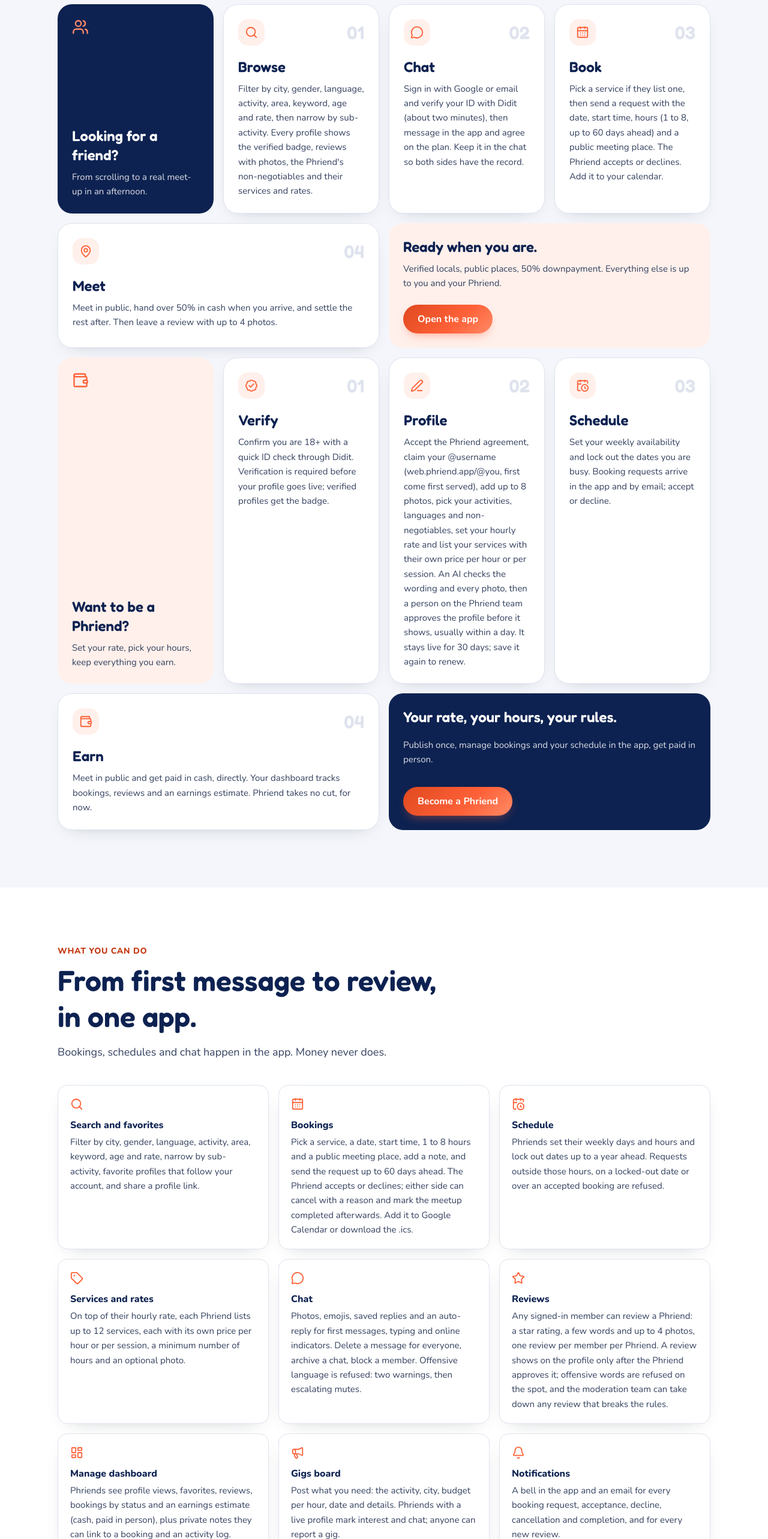
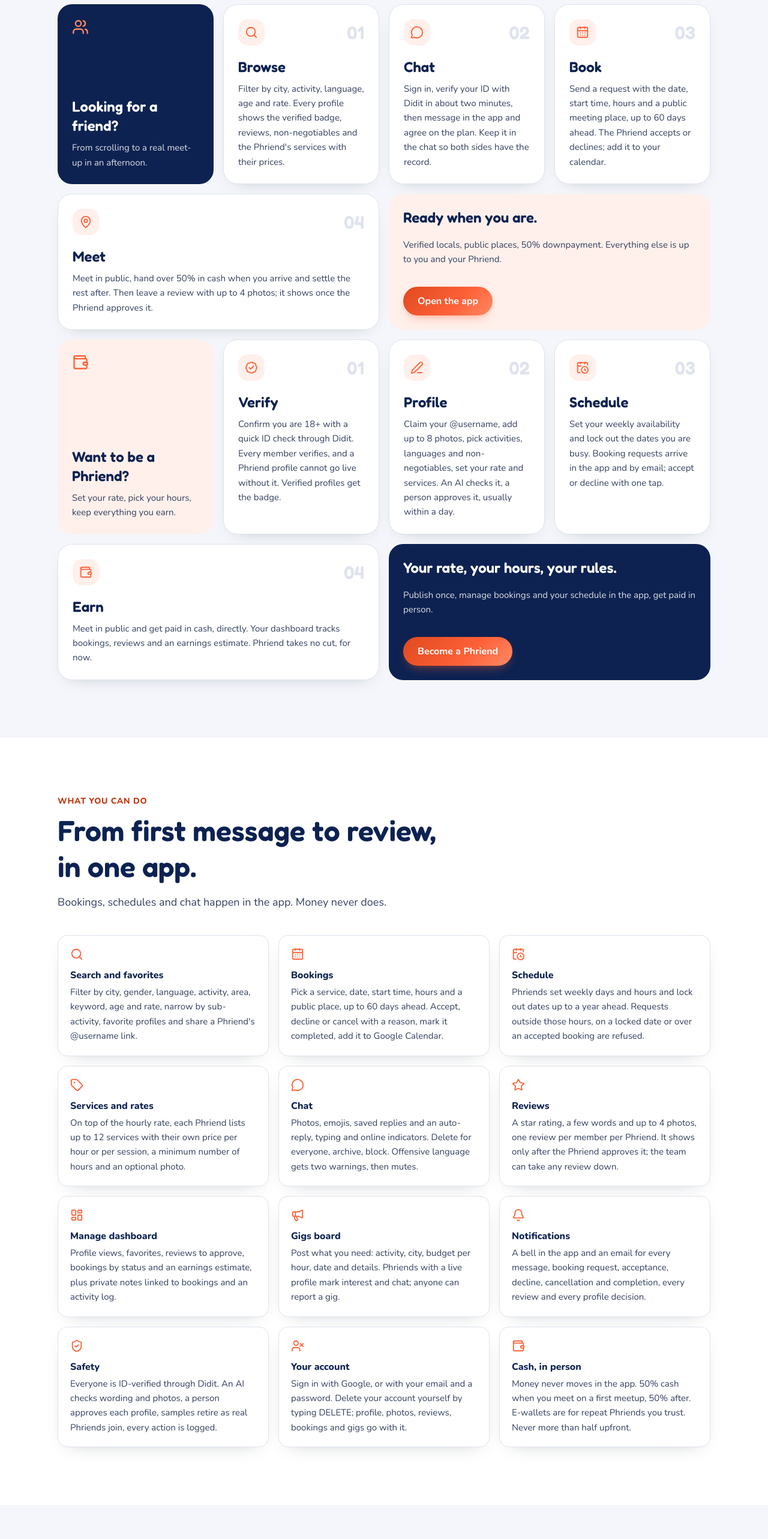
Before and after one commit to newmachinesph/phriend-web, a Next.js app: page / in a window 1280 px wide. Shown: the part 1340-3906 px from the top of the page at 60% size. Built offline with nearby package versions, Linux system fonts and the light colour scheme; no server answers.

Commit message:
copy(home): even card lengths in How it works and What you can do

```diff
--- a/app/page.tsx
+++ b/app/page.tsx
@@ -19,16 +19,16 @@
 ];
 
 const CLIENT_STEPS: { icon: LucideIcon; title: string; text: string }[] = [
-  { icon: Search, title: "Browse", text: "Filter by city, gender, language, activity, area, keyword, age and rate, then narrow by sub-activity. Every profile shows the verified badge, reviews with photos, the Phriend's non-negotiables and their services and rates." },
-  { icon: MessageCircle, title: "Chat", text: "Sign in with Google or email and verify your ID with Didit (about two minutes), then message in the app and agree on the plan. Keep it in the chat so both sides have the record." },
-  { icon: CalendarDays, title: "Book", text: "Pick a service if they list one, then send a request with the date, start time, hours (1 to 8, up to 60 days ahead) and a public meeting place. The Phriend accepts or declines. Add it to your calendar." },
-  { icon: MapPin, title: "Meet", text: "Meet in public, hand over 50% in cash when you arrive, and settle the rest after. Then leave a review with up to 4 photos." },
+  { icon: Search, title: "Browse", text: "Filter by city, activity, language, age and rate. Every profile shows the verified badge, reviews, non-negotiables and the Phriend's services with their prices." },
+  { icon: MessageCircle, title: "Chat", text: "Sign in, verify your ID with Didit in about two minutes, then message in the app and agree on the plan. Keep it in the chat so both sides have the record." },
+  { icon: CalendarDays, title: "Book", text: "Send a request with the date, start time, hours and a public meeting place, up to 60 days ahead. The Phriend accepts or declines; add it to your calendar." },
+  { icon: MapPin, title: "Meet", text: "Meet in public, hand over 50% in cash when you arrive and settle the rest after. Then leave a review with up to 4 photos; it shows once the Phriend approves it." },
 ];
 
 const PHRIEND_STEPS: { icon: LucideIcon; title: string; text: string }[] = [
-  { icon: BadgeCheck, title: "Verify", text: "Confirm you are 18+ with a quick ID check through Didit. Verification is required before your profile goes live; verified profiles get the badge." },
-  { icon: PenLine, title: "Profile", text: "Accept the Phriend agreement, claim your @username (web.phriend.app/@you, first come first served), add up to 8 photos, pick your activities, languages and non-negotiables, set your hourly rate and list your services with their own price per hour or per session. An AI checks the wording and every photo, then a person on the Phriend team approves the profile before it shows, usually within a day. It stays live for 30 days; save it again to renew." },
-  { icon: CalendarClock, title: "Schedule", text: "Set your weekly availability and lock out the dates you are busy. Booking requests arrive in the app and by email; accept or decline." },
+  { icon: BadgeCheck, title: "Verify", text: "Confirm you are 18+ with a quick ID check through Didit. Every member verifies, and a Phriend profile cannot go live without it. Verified profiles get the badge." },
+  { icon: PenLine, title: "Profile", text: "Claim your @username, add up to 8 photos, pick activities, languages and non-negotiables, set your rate and services. An AI checks it, a person approves it, usually within a day." },
+  { icon: CalendarClock, title: "Schedule", text: "Set your weekly availability and lock out the dates you are busy. Booking requests arrive in the app and by email; accept or decline with one tap." },
   { icon: Wallet, title: "Earn", text: "Meet in public and get paid in cash, directly. Your dashboard tracks bookings, reviews and an earnings estimate. Phriend takes no cut, for now." },
 ];
 
@@ -62,18 +62,18 @@
 ];
 
 const FEATURES: { icon: LucideIcon; title: string; text: string }[] = [
-  { icon: Search, title: "Search and favorites", text: "Filter by city, gender, language, activity, area, keyword, age and rate, narrow by sub-activity, favorite profiles that follow your account, and share a profile link." },
-  { icon: CalendarDays, title: "Bookings", text: "Pick a service, a date, start time, 1 to 8 hours and a public meeting place, add a note, and send the request up to 60 days ahead. The Phriend accepts or declines; either side can cancel with a reason and mark the meetup completed afterwards. Add it to Google Calendar or download the .ics." },
-  { icon: CalendarClock, title: "Schedule", text: "Phriends set their weekly days and hours and lock out dates up to a year ahead. Requests outside those hours, on a locked-out date or over an accepted booking are refused." },
-  { icon: Tag, title: "Services and rates", text: "On top of their hourly rate, each Phriend lists up to 12 services, each with its own price per hour or per session, a minimum number of hours and an optional photo." },
-  { icon: MessageCircle, title: "Chat", text: "Photos, emojis, saved replies and an auto-reply for first messages, typing and online indicators. Delete a message for everyone, archive a chat, block a member. Offensive language is refused: two warnings, then escalating mutes." },
-  { icon: Star, title: "Reviews", text: "Any signed-in member can review a Phriend: a star rating, a few words and up to 4 photos, one review per member per Phriend. A review shows on the profile only after the Phriend approves it; offensive words are refused on the spot, and the moderation team can take down any review that breaks the rules." },
-  { icon: LayoutDashboard, title: "Manage dashboard", text: "Phriends see profile views, favorites, reviews, bookings by status and an earnings estimate (cash, paid in person), plus private notes they can link to a booking and an activity log." },
-  { icon: Megaphone, title: "Gigs board", text: "Post what you need: the activity, city, budget per hour, date and details. Phriends with a live profile mark interest and chat; anyone can report a gig." },
-  { icon: Bell, title: "Notifications", text: "A bell in the app and an email for every booking request, acceptance, decline, cancellation and completion, and for every new review." },
-  { icon: ShieldCheck, title: "Safety", text: "ID verification through Didit, enforced on the server, then an AI check of the wording and every photo, then a person on the team approves each Phriend profile before it shows. Reviews wait for the Phriend's approval. Sample profiles are marked as samples, cannot be booked, and retire one by one as real Phriends join. Reports and gigs get the same AI first pass, unclear cases go to a person, and every action is logged." },
-  { icon: UserX, title: "Your account", text: "Sign in with Google, or with your email and a password. Delete your account yourself by typing DELETE; your profile, photos, favorites, reviews, bookings, notes and gigs go with it." },
-  { icon: Wallet, title: "Cash, in person", text: "Money never moves in the app. Pay a 50% downpayment and 50% after. On a first meetup the downpayment is cash in person; e-wallets are for repeat Phriends you already trust. Never more than half upfront." },
+  { icon: Search, title: "Search and favorites", text: "Filter by city, gender, language, activity, area, keyword, age and rate, narrow by sub-activity, favorite profiles and share a Phriend's @username link." },
+  { icon: CalendarDays, title: "Bookings", text: "Pick a service, date, start time, hours and a public place, up to 60 days ahead. Accept, decline or cancel with a reason, mark it completed, add it to Google Calendar." },
+  { icon: CalendarClock, title: "Schedule", text: "Phriends set weekly days and hours and lock out dates up to a year ahead. Requests outside those hours, on a locked date or over an accepted booking are refused." },
+  { icon: Tag, title: "Services and rates", text: "On top of the hourly rate, each Phriend lists up to 12 services with their own price per hour or per session, a minimum number of hours and an optional photo." },
+  { icon: MessageCircle, title: "Chat", text: "Photos, emojis, saved replies and an auto-reply, typing and online indicators. Delete for everyone, archive, block. Offensive language gets two warnings, then mutes." },
+  { icon: Star, title: "Reviews", text: "A star rating, a few words and up to 4 photos, one review per member per Phriend. It shows only after the Phriend approves it; the team can take any review down." },
+  { icon: LayoutDashboard, title: "Manage dashboard", text: "Profile views, favorites, reviews to approve, bookings by status and an earnings estimate, plus private notes linked to bookings and an activity log." },
+  { icon: Megaphone, title: "Gigs board", text: "Post what you need: activity, city, budget per hour, date and details. Phriends with a live profile mark interest and chat; anyone can report a gig." },
+  { icon: Bell, title: "Notifications", text: "A bell in the app and an email for every message, booking request, acceptance, decline, cancellation and completion, every review and every profile decision." },
+  { icon: ShieldCheck, title: "Safety", text: "Everyone is ID-verified through Didit. An AI checks wording and photos, a person approves each profile, samples retire as real Phriends join, every action is logged." },
+  { icon: UserX, title: "Your account", text: "Sign in with Google, or with your email and a password. Delete your account yourself by typing DELETE; profile, photos, reviews, bookings and gigs go with it." },
+  { icon: Wallet, title: "Cash, in person", text: "Money never moves in the app. 50% cash when you meet on a first meetup, 50% after. E-wallets are for repeat Phriends you trust. Never more than half upfront." },
 ];
 
 const FAQ: { q: string; a: string }[] = [
```
